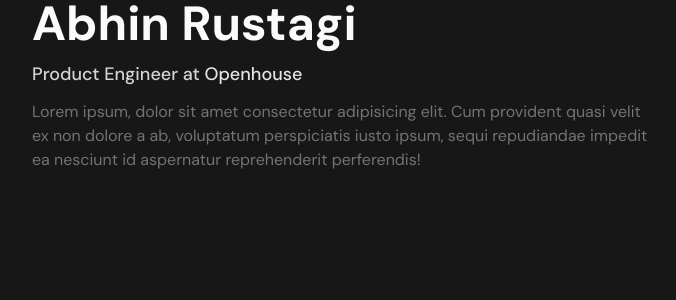
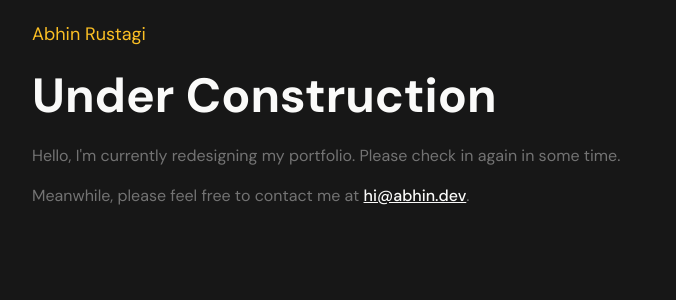
Before and after one commit to abhinrustagi/abhin.dev, a Next.js app: page / in a window 1280 px wide. Shown: the top 300 px of the page, without its empty margins (296-972 px from the left). Built offline with nearby package versions, Linux system fonts and the light colour scheme.

Commit message:
add under-construction page

```diff
--- a/src/pages/index.tsx
+++ b/src/pages/index.tsx
@@ -1,29 +1,29 @@
 import type { NextPage } from 'next'
+import Head from 'next/head'
 import Link from 'next/link'
 
 const Home: NextPage = () => {
 	return (
-		<div className="mx-auto max-w-2xl px-6">
-			<h1 className="text-5xl">Abhin Rustagi</h1>
-			<h2 className="font-medium text-lg text-neutral-300 my-3">
-				Product Engineer at{' '}
-				<Link href="https://www.openhouse.study" passHref>
-					<a
-						target="_blank"
-						rel="noopener noreferrer"
-						className="hover:text-neutral-500 text-neutral-200"
-					>
-						Openhouse
-					</a>
-				</Link>
-			</h2>
-			<p>
-				Lorem ipsum, dolor sit amet consectetur adipisicing elit. Cum provident
-				quasi velit ex non dolore a ab, voluptatum perspiciatis iusto ipsum,
-				sequi repudiandae impedit ea nesciunt id aspernatur reprehenderit
-				perferendis!
-			</p>
-		</div>
+		<>
+			<Head>
+				<title>Under Construction – Abhin Rustagi</title>
+			</Head>
+			<div className="mx-auto max-w-2xl px-6">
+				<span className="text-lg mt-5 block text-amber-400">Abhin Rustagi</span>
+				<h1 className="text-5xl my-6">Under Construction</h1>
+				<p>
+					Hello, I&apos;m currently redesigning my portfolio. Please check in
+					again in some time.
+				</p>
+				<p className="mt-4">
+					Meanwhile, please feel free to contact me at{' '}
+					<Link href="mailto:hi@abhin.dev">
+						<a className="text-stone-50 font-medium underline">hi@abhin.dev</a>
+					</Link>
+					.
+				</p>
+			</div>
+		</>
 	)
 }
 
```
